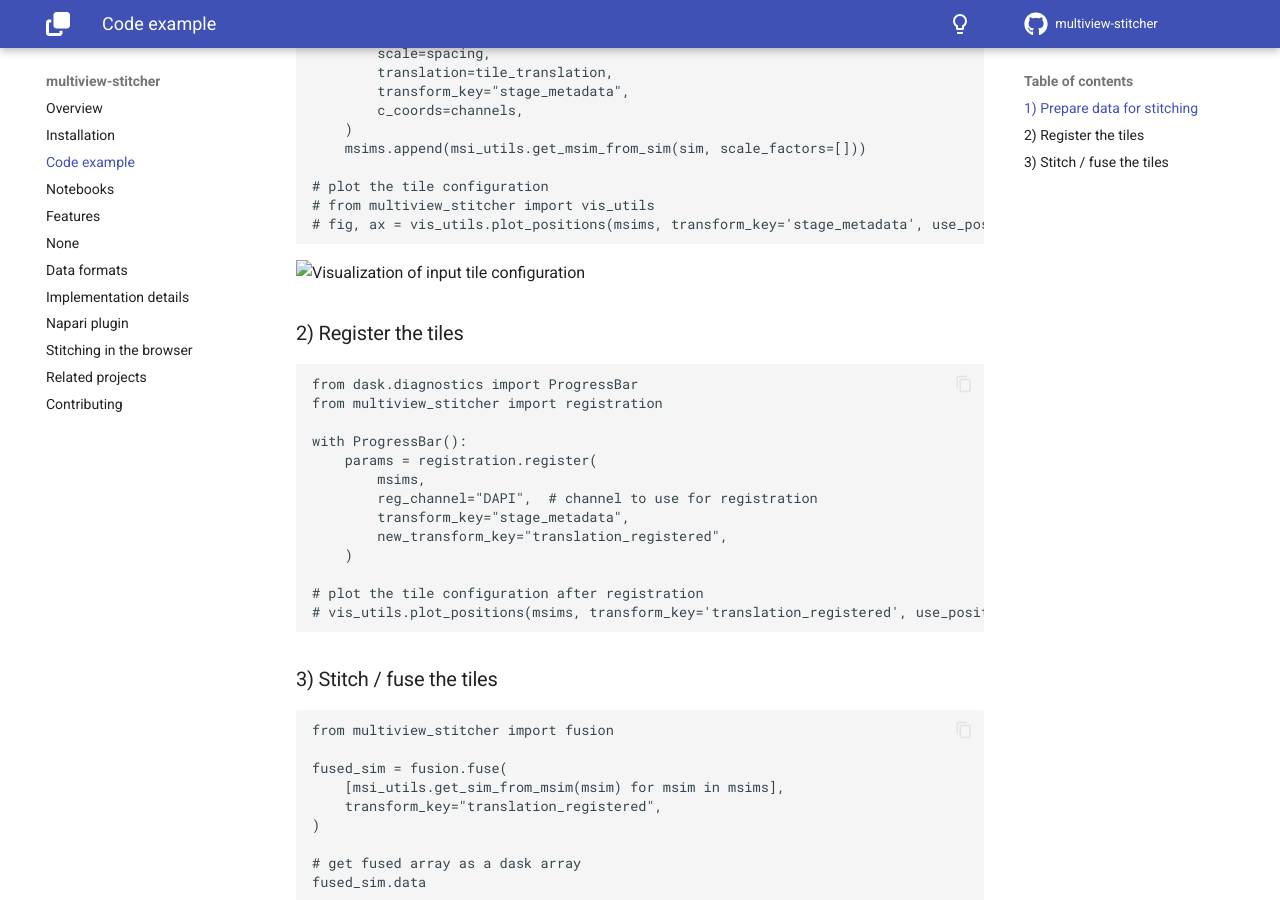
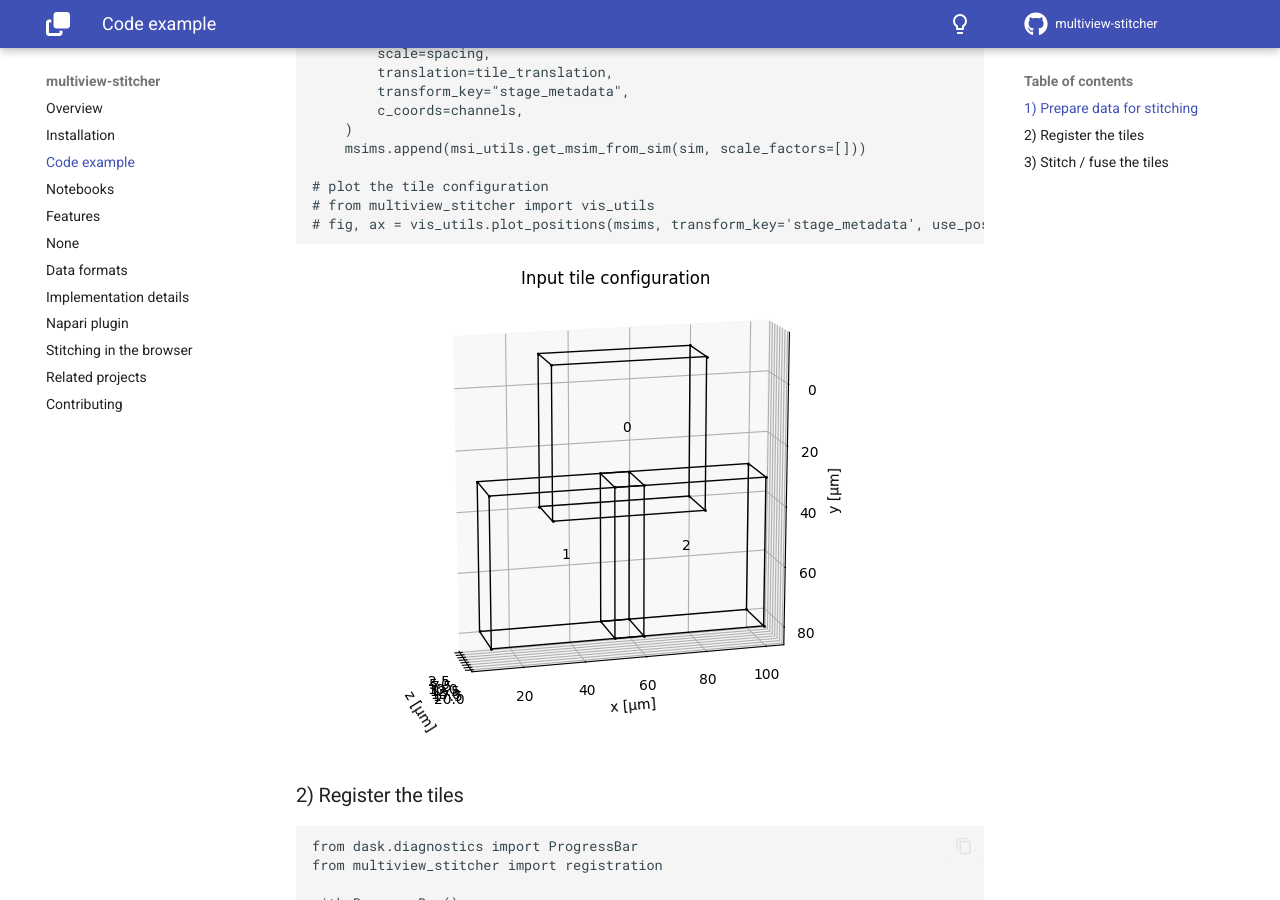
Before and after one commit to multiview-stitcher/multiview-stitcher, an MkDocs documentation site: the page built from docs/code_example.md, in a window 1280 px wide and 900 px high, scrolled down 787 px. Built offline with MkDocs 1.6.1 and Material for MkDocs 9.7.7, drawn with Linux system fonts in a browser that asks for light colours; comment, search, counter and statistics services are not loaded; the version menu is left out.

Commit message:
Moved image

````diff
--- a/docs/code_example.md
+++ b/docs/code_example.md
@@ -44,7 +44,7 @@ for tile_array, tile_translation in zip(tile_arrays, tile_translations):
 # fig, ax = vis_utils.plot_positions(msims, transform_key='stage_metadata', use_positional_colors=False)
 ```
 
-![Visualization of input tile configuration](../src/multiview_stitcher/_tests/quickstart/tile_configuration.png)
+![Visualization of input tile configuration](images/tile_configuration.png)
 
 ### 2) Register the tiles
 
````
Also changed, not shown: README.md (+1 -1 lines), docs/images/tile_configuration.png (renamed from src/multiview_stitcher/_tests/quickstart/tile_configuration.png).
